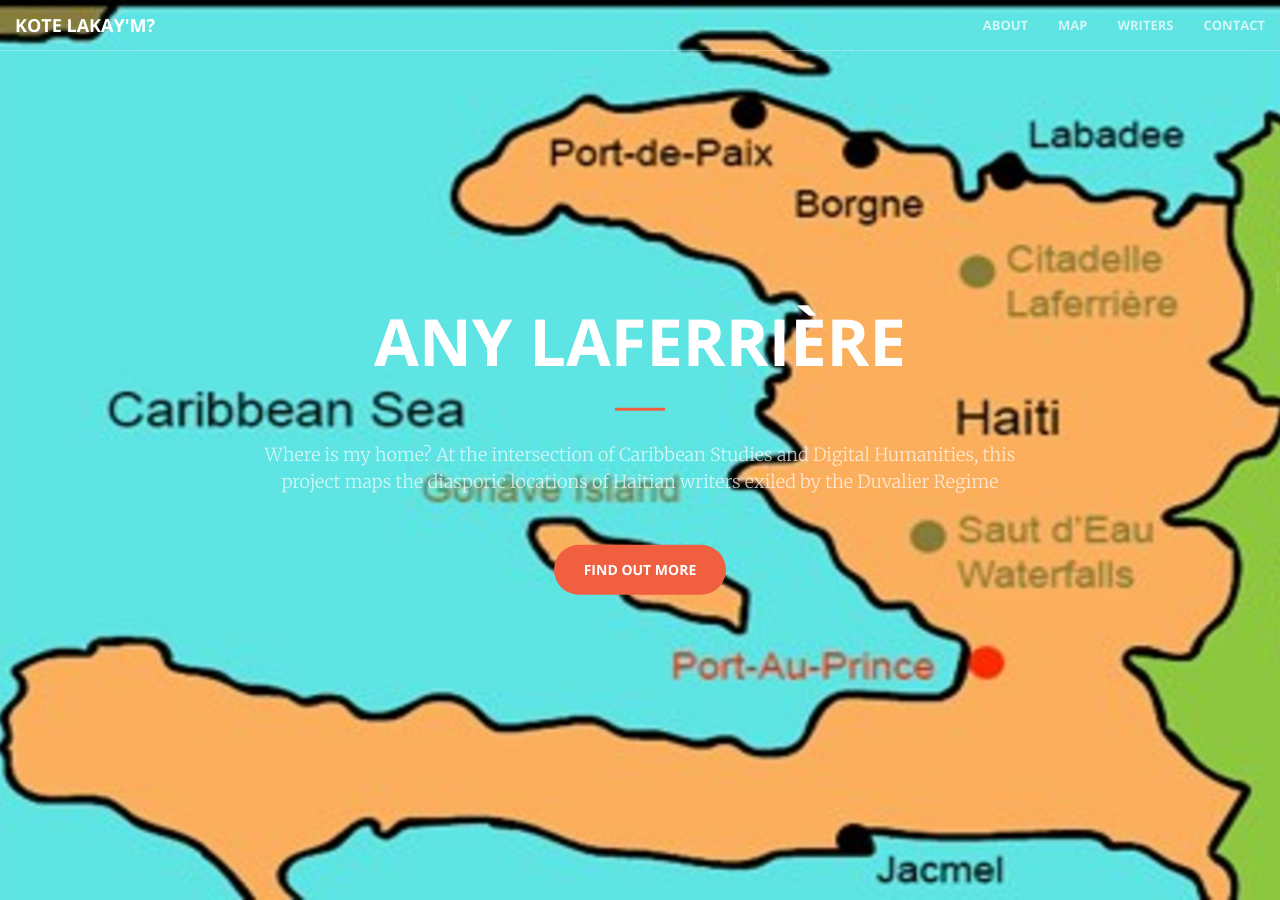
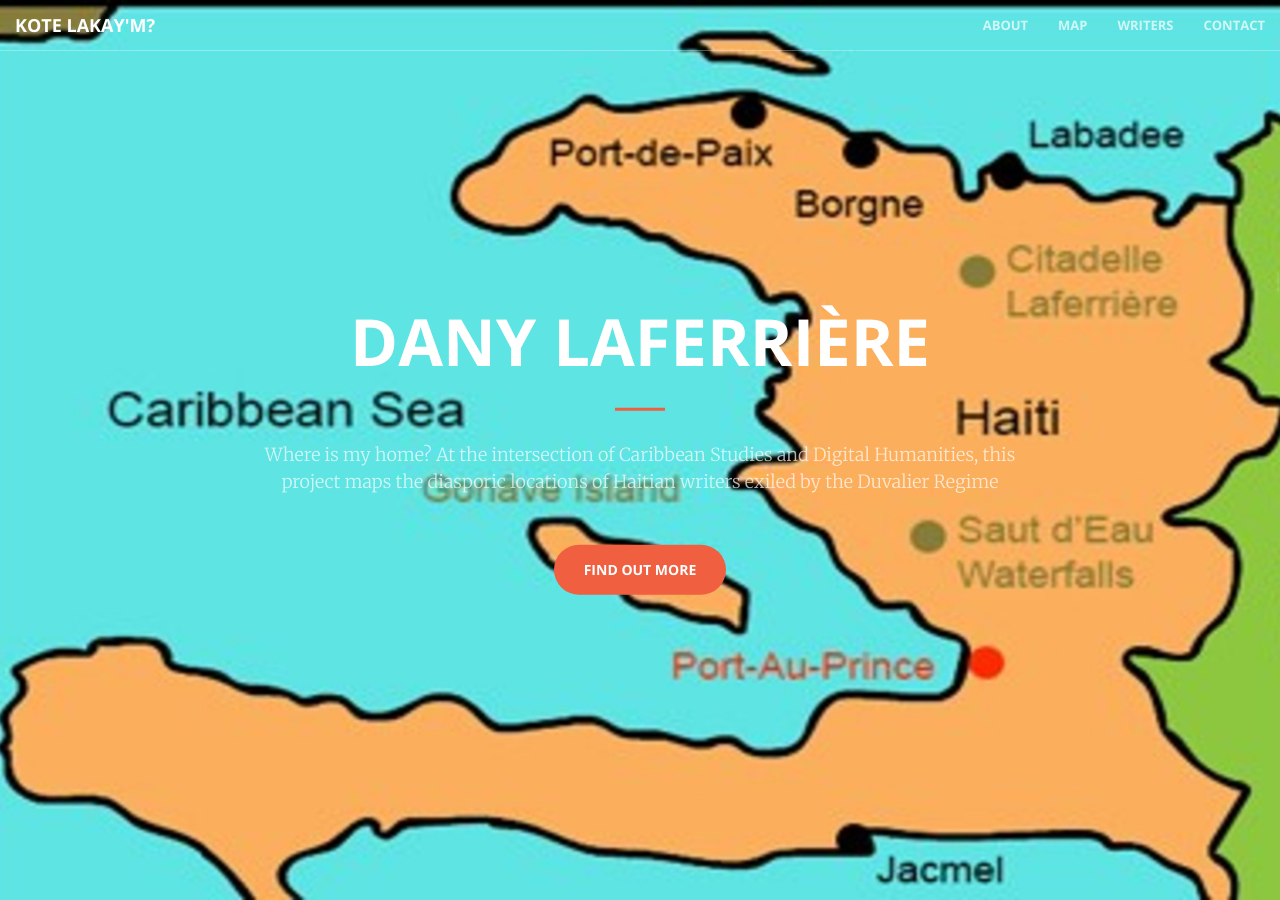
Before and after one commit to gjeanlouis/DanyL, a Jekyll site: the page built from index.html, in a window 1280 px wide and 900 px high. Built offline with Jekyll 4.4.1, drawn with Linux system fonts in a browser that asks for light colours.

Commit message:
Update header.html

```diff
--- a/_includes/header.html
+++ b/_includes/header.html
@@ -1,7 +1,7 @@
 <header>
     <div class="header-content">
         <div class="header-content-inner">
-            <h1>any Laferrière</h1>
+            <h1>Dany Laferrière</h1>
             <hr>
             <p>Where is my home? At the intersection of Caribbean Studies and Digital Humanities, this project maps the diasporic locations of Haitian writers exiled by the Duvalier Regime</p>
             <a href="#about" class="btn btn-primary btn-xl page-scroll">Find Out More</a>
```
